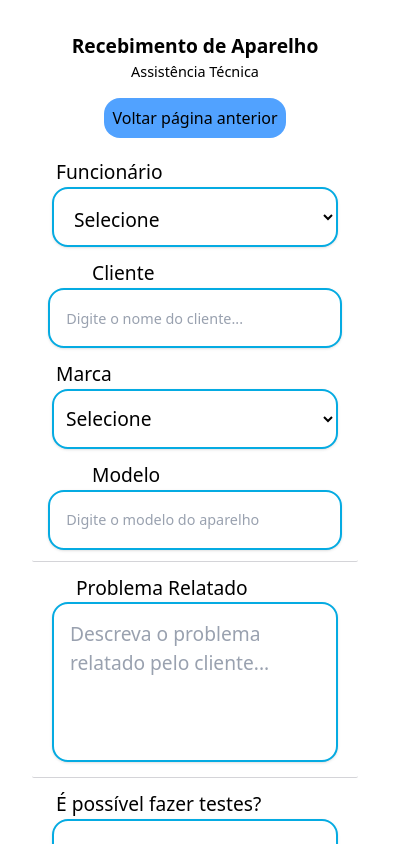
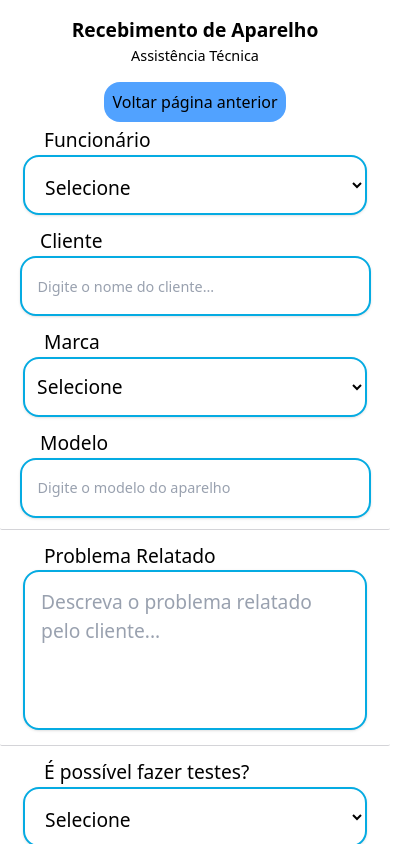
Before and after one commit to Didigos/ordem-de-servico, a React app in the folder frontend/: page /select-receive in a window 390 px wide. Shown: the top 844 px of the page, 418 px wide, since content can reach past the window. Built offline with nearby package versions, Linux system fonts and the light colour scheme; the HTML template or start-up script is replaced by a standard one.

Commit message:
ajusta estilos e classes no formulário de recebimento para melhor alinhamento e responsividade

```diff
--- a/frontend/src/components/receiveForm/ReceiveForm.tsx
+++ b/frontend/src/components/receiveForm/ReceiveForm.tsx
@@ -57,7 +57,7 @@ const ReceiveForm = () => {
 
 
     return (
-        <main className="sm:w-screen sm:full p-4 flex flex-col items-center justify-center">
+        <main className="sm:w-[90vw] sm:full flex flex-col items-center justify-center">
             <header className="w-full flex items-center justify-center p-4 flex-col">
                 <h2 className="text-[1.2rem] font-bold">Recebimento de Aparelho</h2>
                 <span className="text-[0.9rem]">Assistência Técnica</span>
@@ -70,10 +70,10 @@ const ReceiveForm = () => {
 
             <form
                 onSubmit={handleSubmit(handleOnSubmit)}
-                className="flex items-center justify-center flex-col gap-2 p-4 w-full">
+                className="flex items-center justify-center flex-col gap-2 w-full">
                 <div className="flex items-center justify-center flex-col w-full p-1">
                     <label
-                        className="text-[1.2rem] w-full ml-10"
+                        className="text-[1.2rem] w-full pl-10"
                     >Funcionário</label>
                     <select
                         {...register("selectedCustomer")}
@@ -97,7 +97,7 @@ const ReceiveForm = () => {
                 </div>
                 <div className="flex items-center justify-center flex-col w-full">
                     <label
-                        className="text-[1.2rem] w-full ml-30"
+                        className="text-[1.2rem] w-full  pl-10"
                         htmlFor="client">Cliente </label>
                     <input
                         {...register("client")}
@@ -110,7 +110,7 @@ const ReceiveForm = () => {
                 </div>
                 <div className="flex items-center justify-center flex-col w-full p-1">
                     <label
-                        className="text-[1.2rem] w-full ml-10"
+                        className="text-[1.2rem] w-full pl-10"
                     >Marca</label>
                     <select
                         {...register("selectedBrand")}
@@ -138,7 +138,7 @@ const ReceiveForm = () => {
 
                 <div className="flex items-center justify-center flex-col w-full">
                     <label
-                        className="text-[1.2rem] w-full ml-30"
+                        className="text-[1.2rem] w-full pl-10"
                         htmlFor="client">Modelo </label>
                     <input
                         {...register("model")}
@@ -154,7 +154,7 @@ const ReceiveForm = () => {
 
                 <div className="flex items-center justify-center flex-col w-full p-1">
                     <label
-                        className="text-[1.2rem] w-full ml-20"
+                        className="text-[1.2rem] w-full pl-10"
                         htmlFor="problem">Problema Relatado</label>
                     <textarea
                         {...register("reportedProblem")}
@@ -167,7 +167,7 @@ const ReceiveForm = () => {
                 <div className="w-full h-1 border-b border-zinc-300 rounded-full"></div>
                 <div className="flex items-center justify-center flex-col w-full p-1">
                     <label
-                        className="text-[1.2rem] w-full ml-10"
+                        className="text-[1.2rem] w-full pl-10"
                     >É possível fazer testes?</label>
                     <select
                         {...register("checkable")}
@@ -188,7 +188,7 @@ const ReceiveForm = () => {
                 <>
                 <div className="flex items-center justify-center flex-col w-full p-1">
                 <label
-                className="text-[1.2rem] w-full ml-20"
+                className="text-[1.2rem] w-full pl-10"
                 htmlFor="problem">O que foi testado?</label>
                 <textarea
                 {...register("testedWhat")}
@@ -206,7 +206,7 @@ const ReceiveForm = () => {
 
                 <div className="flex items-center justify-center flex-col w-full p-1">
                     <label
-                        className="text-[1.2rem] w-full ml-10"
+                        className="text-[1.2rem] w-full pl-10"
                     >Cliente pré aprovou serviço?</label>
                     <select
                         {...register("approvedService")}
@@ -226,7 +226,7 @@ const ReceiveForm = () => {
                     <>
                     <div className="flex items-center justify-center flex-col w-full">
                     <label
-                    className="text-[1.2rem] w-full ml-20"
+                    className="text-[1.2rem] w-full pl-10"
                     htmlFor="problem">Serviços</label>
                     <textarea
                     {...register("performedServices")}
@@ -239,7 +239,7 @@ const ReceiveForm = () => {
 
                     <div className="flex items-center justify-center flex-col w-full">
                     <label
-                    className="text-[1.2rem] w-full ml-20"
+                    className="text-[1.2rem] w-full ml-20  pl-10"
                     htmlFor="client">Valor </label>
                     <input
                     {...register("price")}
@@ -255,7 +255,7 @@ const ReceiveForm = () => {
 
 
                 <button
-                    className="w-full h-30 bg-green-500 hover:bg-green-600 transition-colors duration-200
+                    className="w-[65%] h-15 bg-green-500 hover:bg-green-600 transition-colors duration-200
                     rounded-2xl text-white text-[1.2rem] font-bold mt-4"
                     type="submit">Registrar e Imprimir
                 </button>
```
